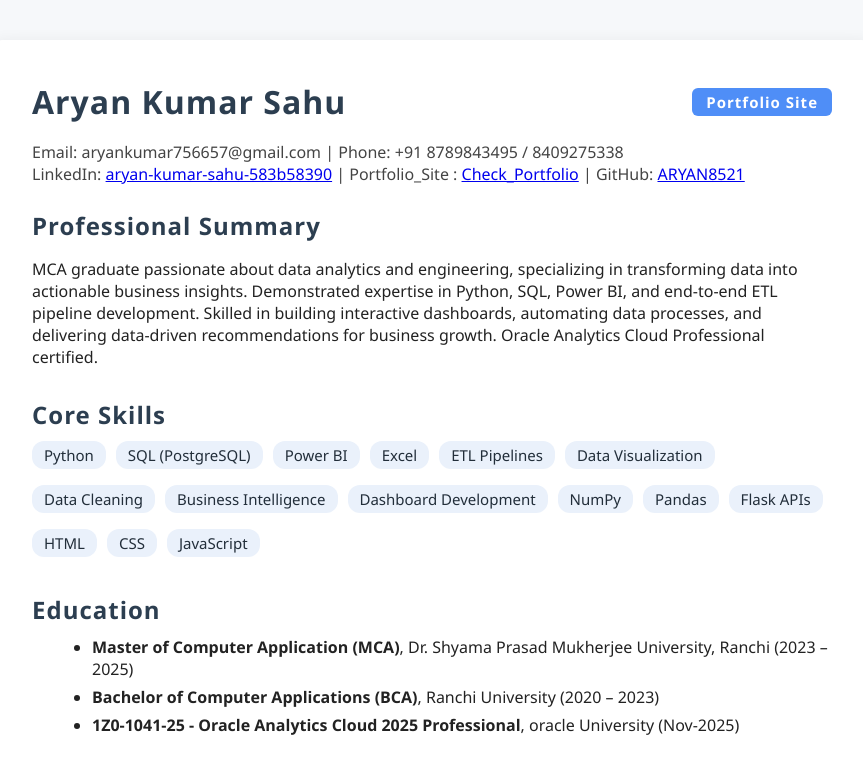
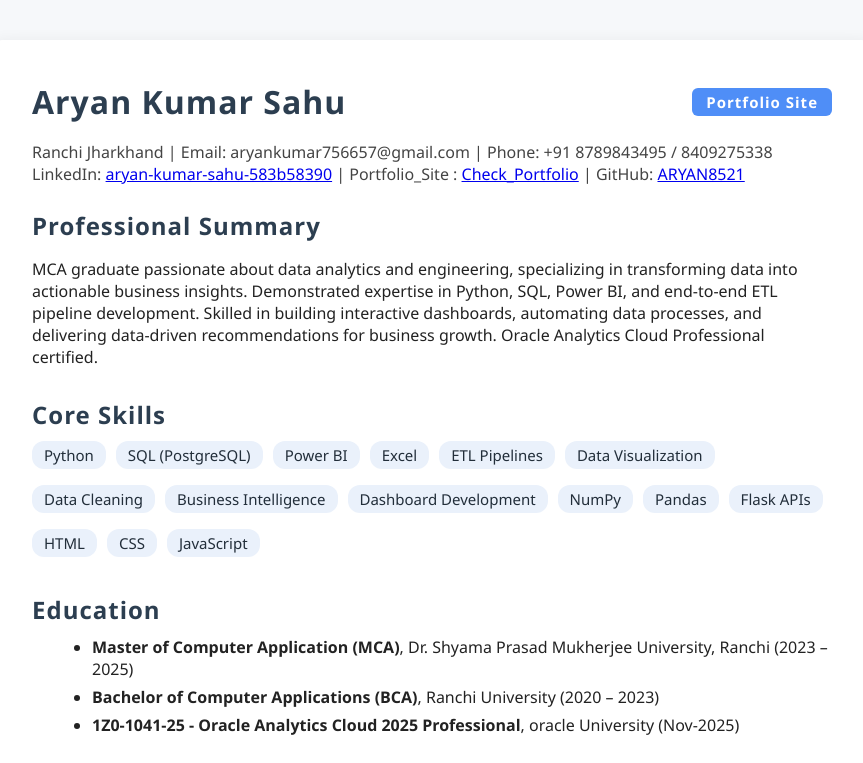
Before and after one commit to ARYAN8521/new-resume, a plain HTML site: page index.html in a window 1280 px wide. Shown: the top 763 px of the page, without its empty margins (208-1071 px from the left). Drawn offline with Linux system fonts and the light colour scheme.

Commit message:
Update index.html

```diff
--- a/index.html
+++ b/index.html
@@ -110,6 +110,7 @@
       <a href="https://aryan8521.github.io/trial-portfolio/" target="_blank" class="badge">Portfolio Site</a>
     </h1>
     <div class="contact-info">
+       <span>Ranchi  Jharkhand</span>  |
       <span>Email: aryankumar756657@gmail.com</span> |
       <span>Phone: +91 8789843495 / 8409275338</span><br>
       <span>LinkedIn: <a href="https://linkedin.com/in/aryan-kumar-sahu-583b58390" target="_blank">aryan-kumar-sahu-583b58390</a></span> |
```
